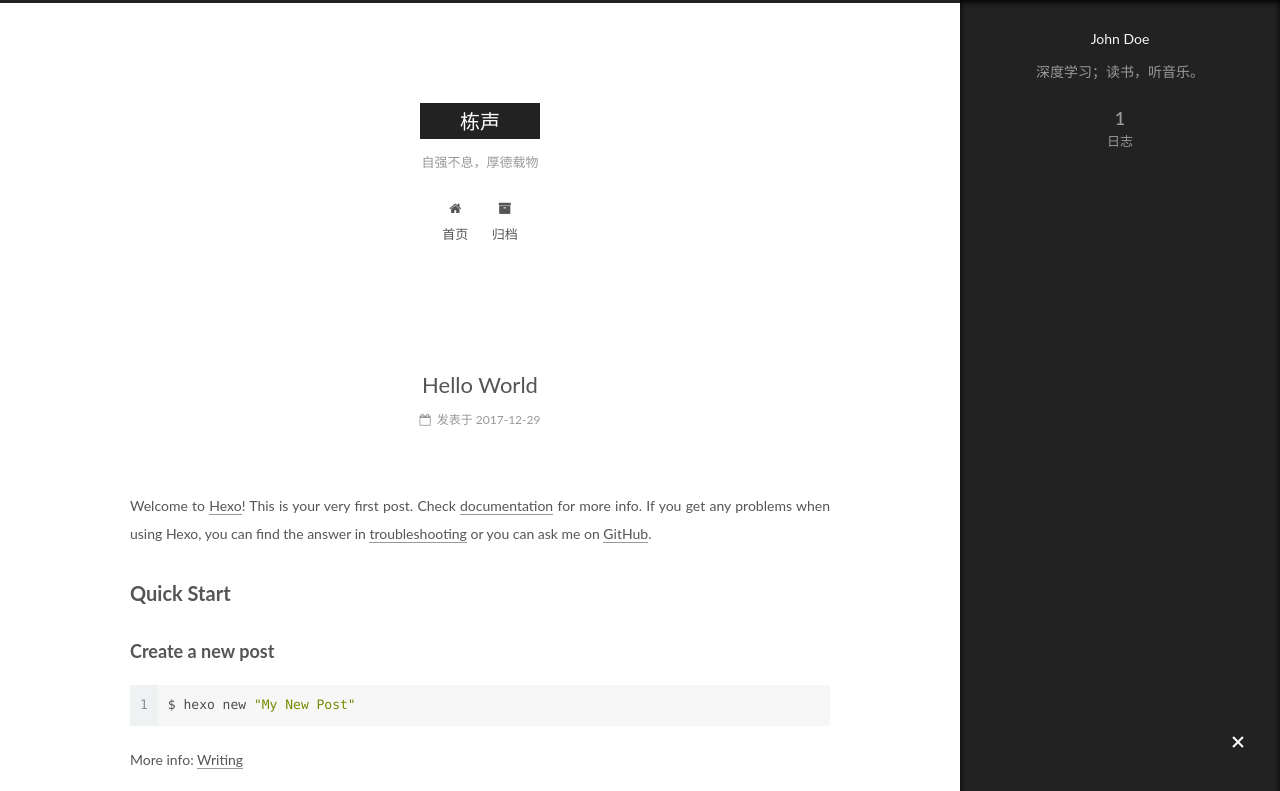
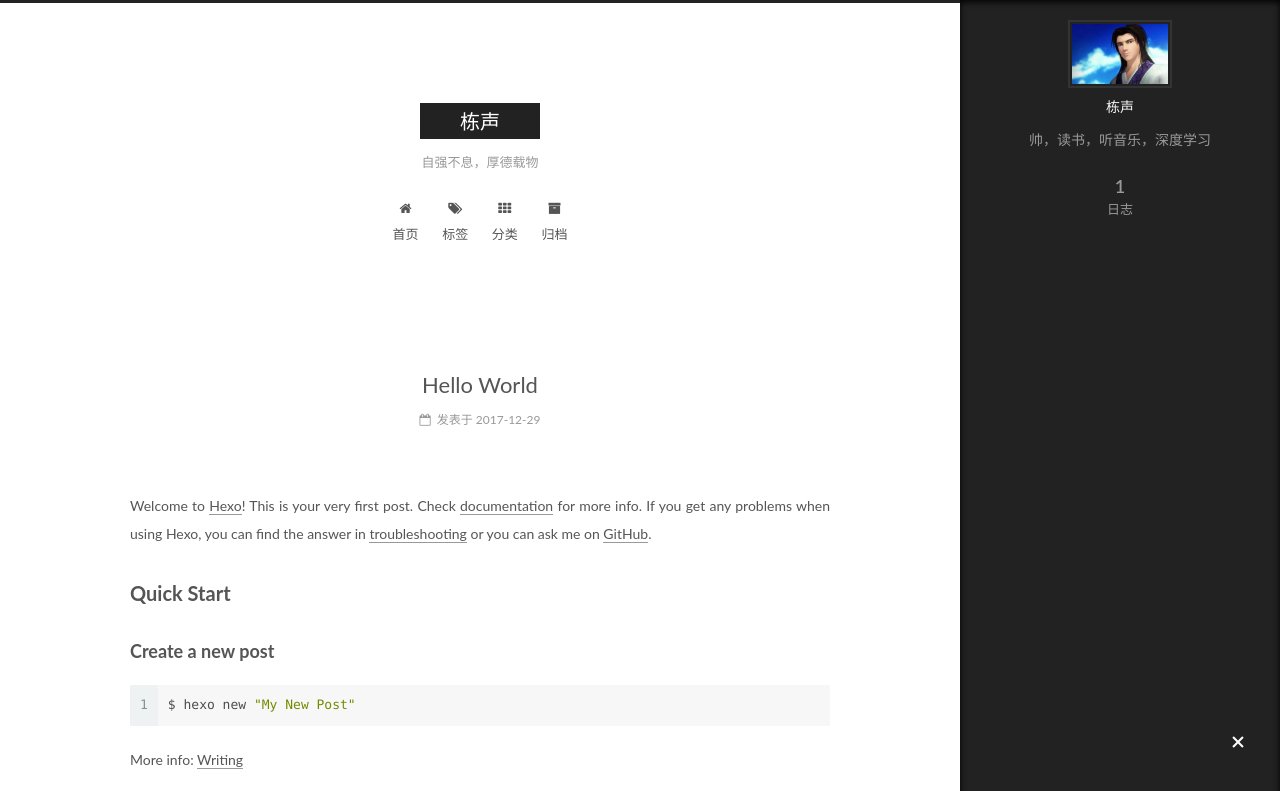
Before and after one commit to DontsingListen/DongsingListen.github.io, a plain HTML site: page index.html in a window 1280 px wide. Both pictures are taken after a click on the element 1238 px from the left and 743 px from the top of the page. Shown: the top 791 px of the page. Drawn offline with Linux system fonts and the light colour scheme.

Commit message:
Site updated: 2018-01-05 20:00:06

```diff
--- a/index.html
+++ b/index.html
@@ -79,16 +79,16 @@
 
 
 
-<meta name="description" content="深度学习；读书，听音乐。">
+<meta name="description" content="帅，读书，听音乐，深度学习">
 <meta property="og:type" content="website">
 <meta property="og:title" content="栋声">
 <meta property="og:url" content="http://github.com/DontsingListen/index.html">
 <meta property="og:site_name" content="栋声">
-<meta property="og:description" content="深度学习；读书，听音乐。">
+<meta property="og:description" content="帅，读书，听音乐，深度学习">
 <meta property="og:locale" content="zh-Hans">
 <meta name="twitter:card" content="summary">
 <meta name="twitter:title" content="栋声">
-<meta name="twitter:description" content="深度学习；读书，听音乐。">
+<meta name="twitter:description" content="帅，读书，听音乐，深度学习">
 
 
 
@@ -190,6 +190,26 @@
         </li>
 
 
+        <li class="menu-item menu-item-tags">
+          <a href="/tags/" rel="section">
+
+              <i class="menu-item-icon fa fa-fw fa-tags"></i> <br />
+
+            标签
+          </a>
+        </li>
+
+
+        <li class="menu-item menu-item-categories">
+          <a href="/categories/" rel="section">
+
+              <i class="menu-item-icon fa fa-fw fa-th"></i> <br />
+
+            分类
+          </a>
+        </li>
+
+
         <li class="menu-item menu-item-archives">
           <a href="/archives/" rel="section">
 
@@ -235,9 +255,9 @@
     <link itemprop="mainEntityOfPage" href="http://github.com/DontsingListen/2017/12/29/hello-world/">
 
     <span hidden itemprop="author" itemscope itemtype="http://schema.org/Person">
-      <meta itemprop="name" content="John Doe">
+      <meta itemprop="name" content="栋声">
       <meta itemprop="description" content="">
-      <meta itemprop="image" content="/images/avatar.gif">
+      <meta itemprop="image" content="/images/images.jpeg">
     </span>
 
     <span hidden itemprop="publisher" itemscope itemtype="http://schema.org/Organization">
@@ -382,8 +402,12 @@
         <div class="site-overview">
           <div class="site-author motion-element" itemprop="author" itemscope itemtype="http://schema.org/Person">
 
-              <p class="site-author-name" itemprop="name">John Doe</p>
-              <p class="site-description motion-element" itemprop="description">深度学习；读书，听音乐。</p>
+              <img class="site-author-image" itemprop="image"
+                src="/images/images.jpeg"
+                alt="栋声" />
+
+              <p class="site-author-name" itemprop="name">栋声</p>
+              <p class="site-description motion-element" itemprop="description">帅，读书，听音乐，深度学习</p>
           </div>
 
           <nav class="site-state motion-element">
@@ -438,7 +462,7 @@
   <span class="with-love">
     <i class="fa fa-user"></i>
   </span>
-  <span class="author" itemprop="copyrightHolder">John Doe</span>
+  <span class="author" itemprop="copyrightHolder">栋声</span>
 
 
 </div>
```
Also changed, not shown: 2017/12/29/hello-world/index.html (+29 -5 lines), archives/2017/12/index.html (+30 -6 lines), archives/2017/index.html (+30 -6 lines), archives/index.html (+30 -6 lines), images/avatar.jpg (added), images/images.jpeg (added).
